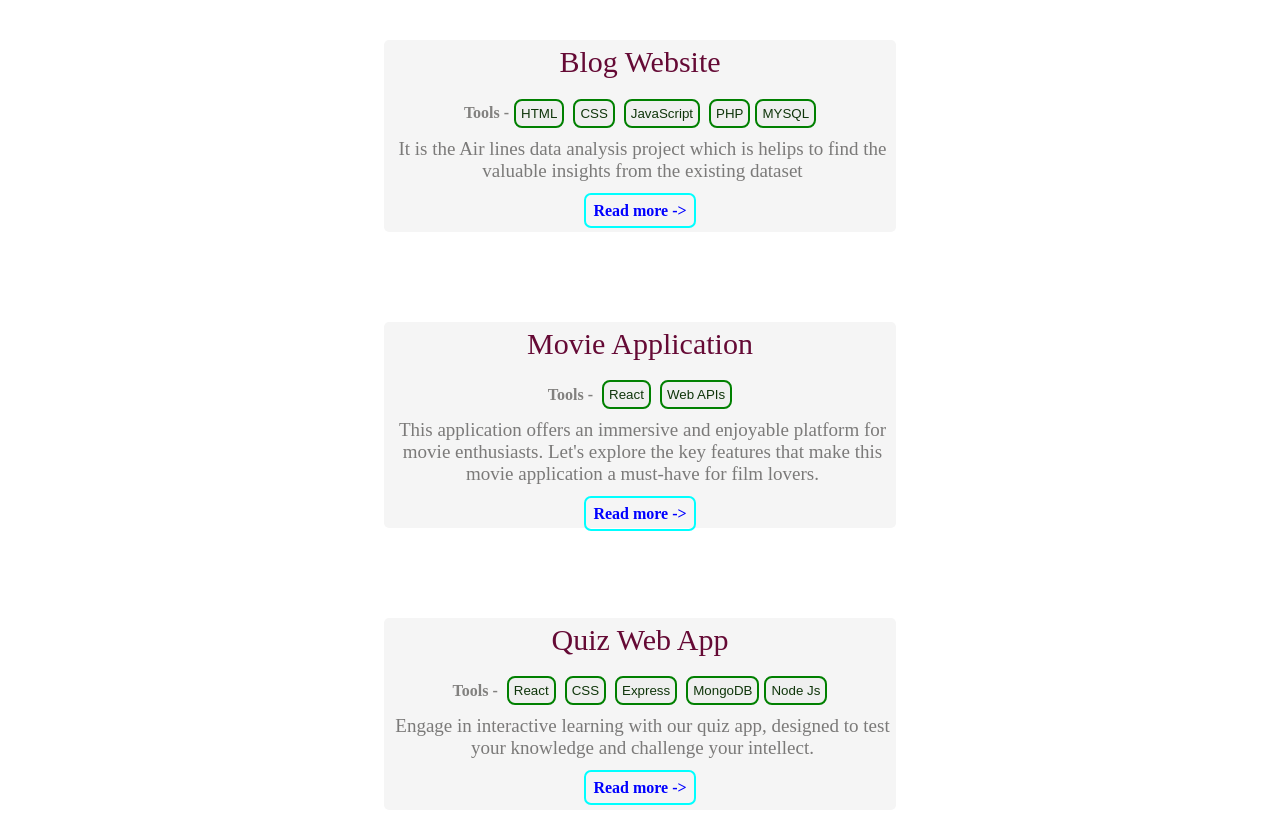
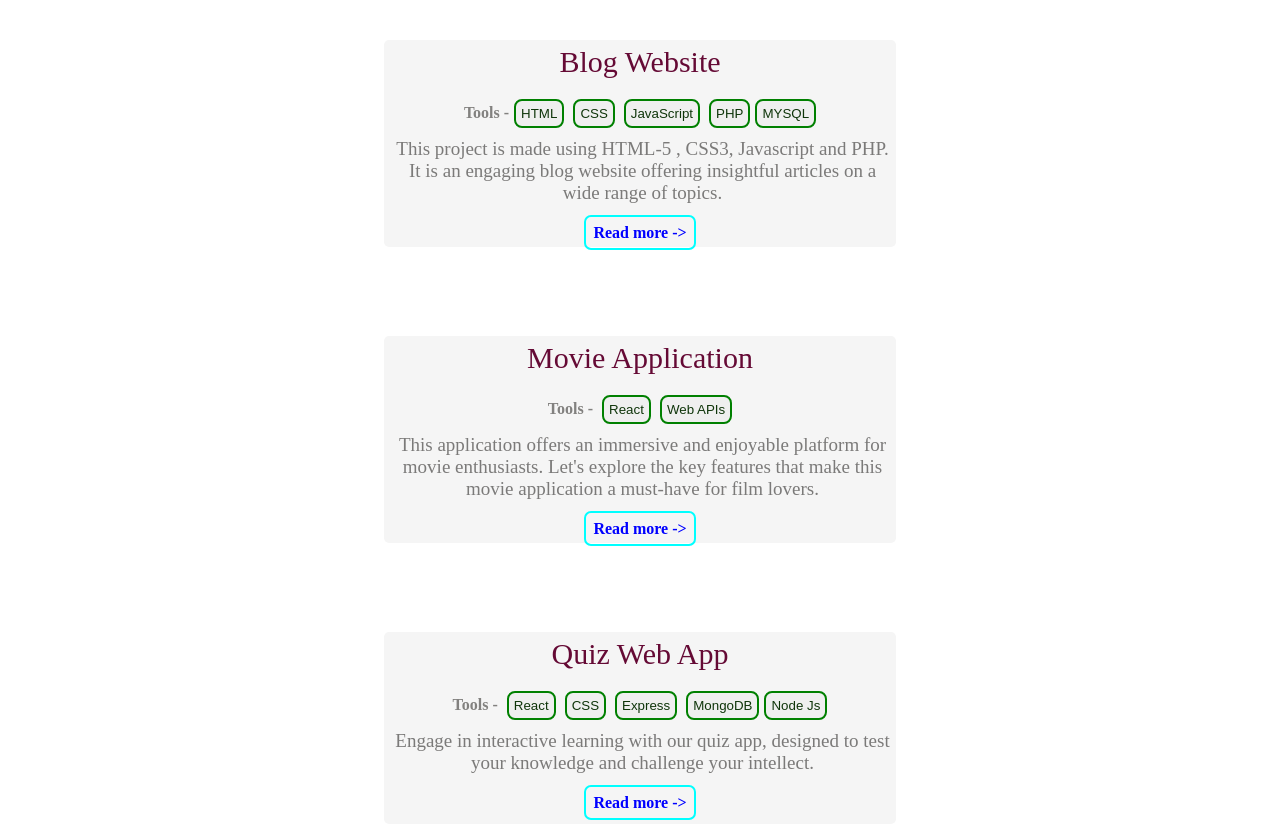
Before and after one commit to vaibhavUsa05/myrepositor, a plain HTML site: page index.html in a window 1280 px wide. Shown: the part 1660-2493 px from the top of the page. Drawn offline with nearby package versions, Linux system fonts and the light colour scheme; a web font is replaced by a local one.

Commit message:
this is another commit for new project

```diff
--- a/index.html
+++ b/index.html
@@ -68,7 +68,9 @@
                 <button class="btns-tools">JavaScript
                 </button>  <button class="btns-tools">PHP</button><button class="btns-tools">MYSQL</button>
             </h4>
-            <summary class="card1_summary1">It is the Air lines data analysis project which is helips to find the valuable insights from the existing dataset</summary>
+            <summary class="card1_summary1"> This project is made using  HTML-5 , CSS3, Javascript and PHP.
+                It is an engaging blog website offering insightful articles on a wide range of topics.
+            </summary>
                  <a href="https://github.com/vaibhavUsa05/Blog-Website" class="read-more">Read more -></a>
         </div>
         <div class="card2">
```
